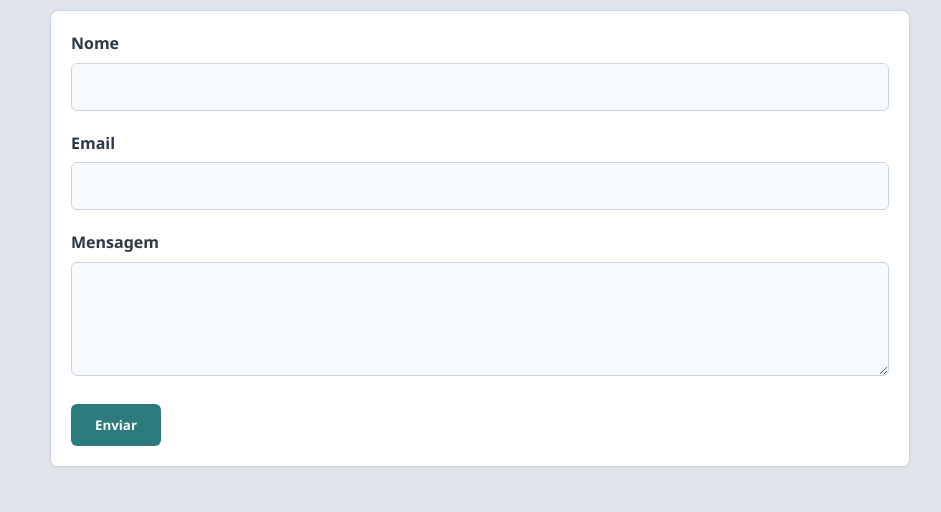
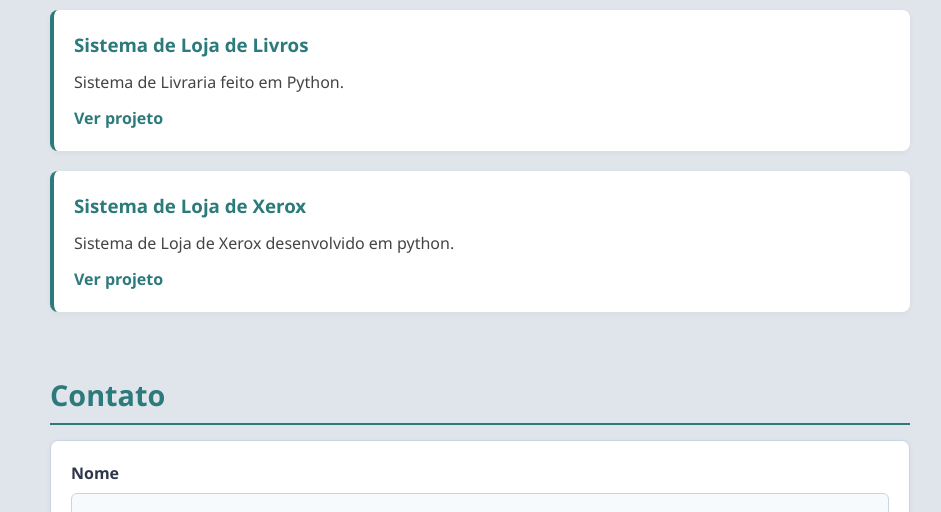
Before and after one commit to felipesousa1337/Portf-lio-Felipe-Carnevale, a plain HTML site: page index.html in a window 1280 px wide. Shown: the part 945-1457 px from the top of the page, without its empty margins (160-1101 px from the left). Drawn offline with Linux system fonts and the light colour scheme.

Commit message:
Update index.html
adicionado link de projetos

```diff
--- a/index.html
+++ b/index.html
@@ -92,6 +92,7 @@
       <ul>
         <li><a href="#sobre">Sobre</a></li>
         <li><a href="#formacao">Formação</a></li>
+        <li><a href="#projetos">Projetos</a></li>
         <li><a href="#contato">Contato</a></li>
       </ul>
     </nav>
@@ -117,6 +118,23 @@
         <li>Estudando: HTML, CSS, Python, Java Script e C</li>
       </ul>
     </section>
+
+    <!-- Meu Portfólio -->
+<section id="portfolio">
+  <h2>Portfólio</h2>
+
+  <div class="card">
+    <h3>Sistema de Loja de Livros</h3>
+    <p>Sistema de Livraria feito em Python.</p>
+    <a href="https://github.com/felipesousa1337/sistema-de-livraria/blob/main/exercicio4.py" target="_blank">Ver projeto</a>
+  </div>
+
+  <div class="card">
+    <h3>Sistema de Loja de Xerox</h3>
+    <p>Sistema de Loja de Xerox desenvolvido em python.</p>
+    <a href="https://github.com/felipesousa1337/Sistema-de-Loja-de-Xerox/blob/main/exercicio3.py" target="_blank">Ver projeto</a>
+  </div>
+</section>
 
     <!-- Contato -->
     <section id="contato">
```
